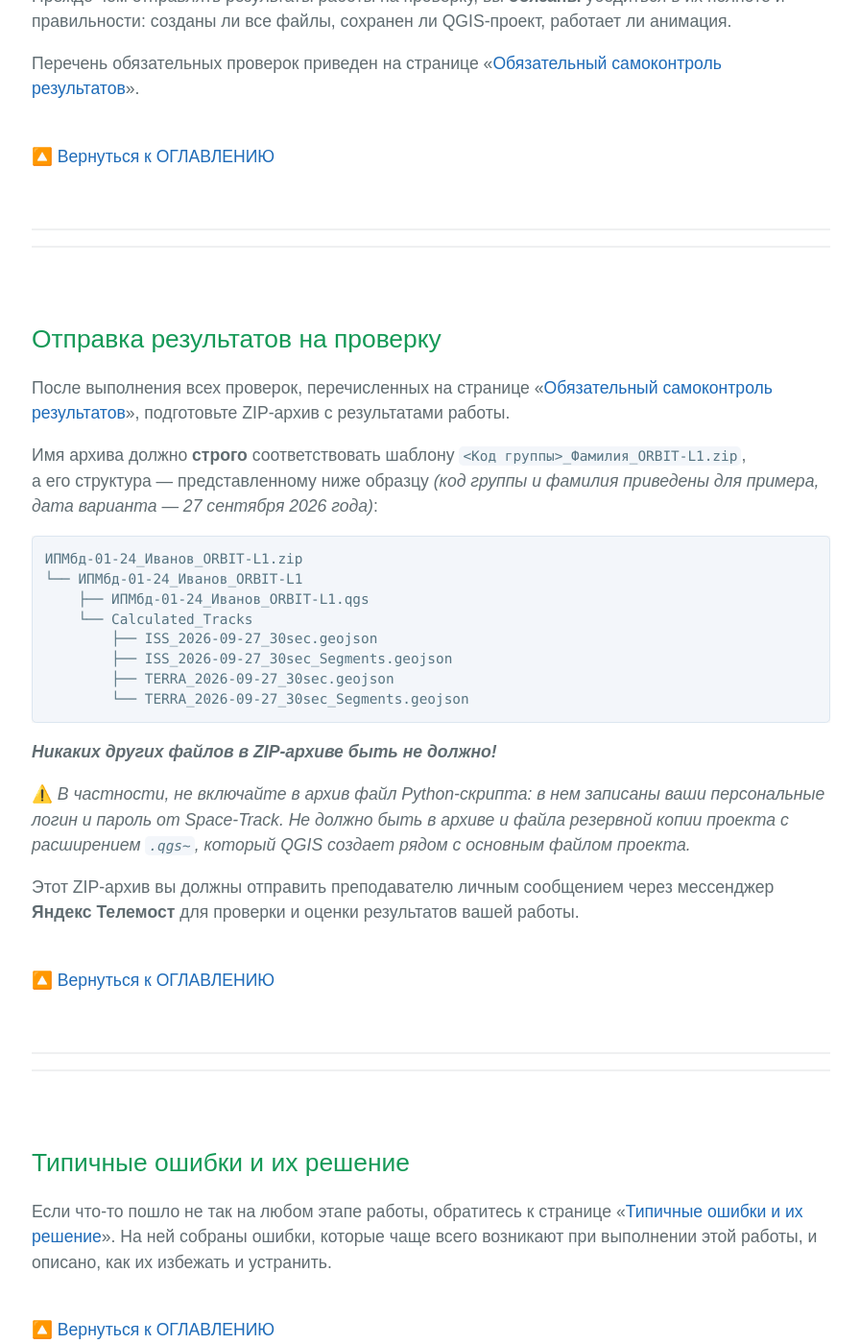
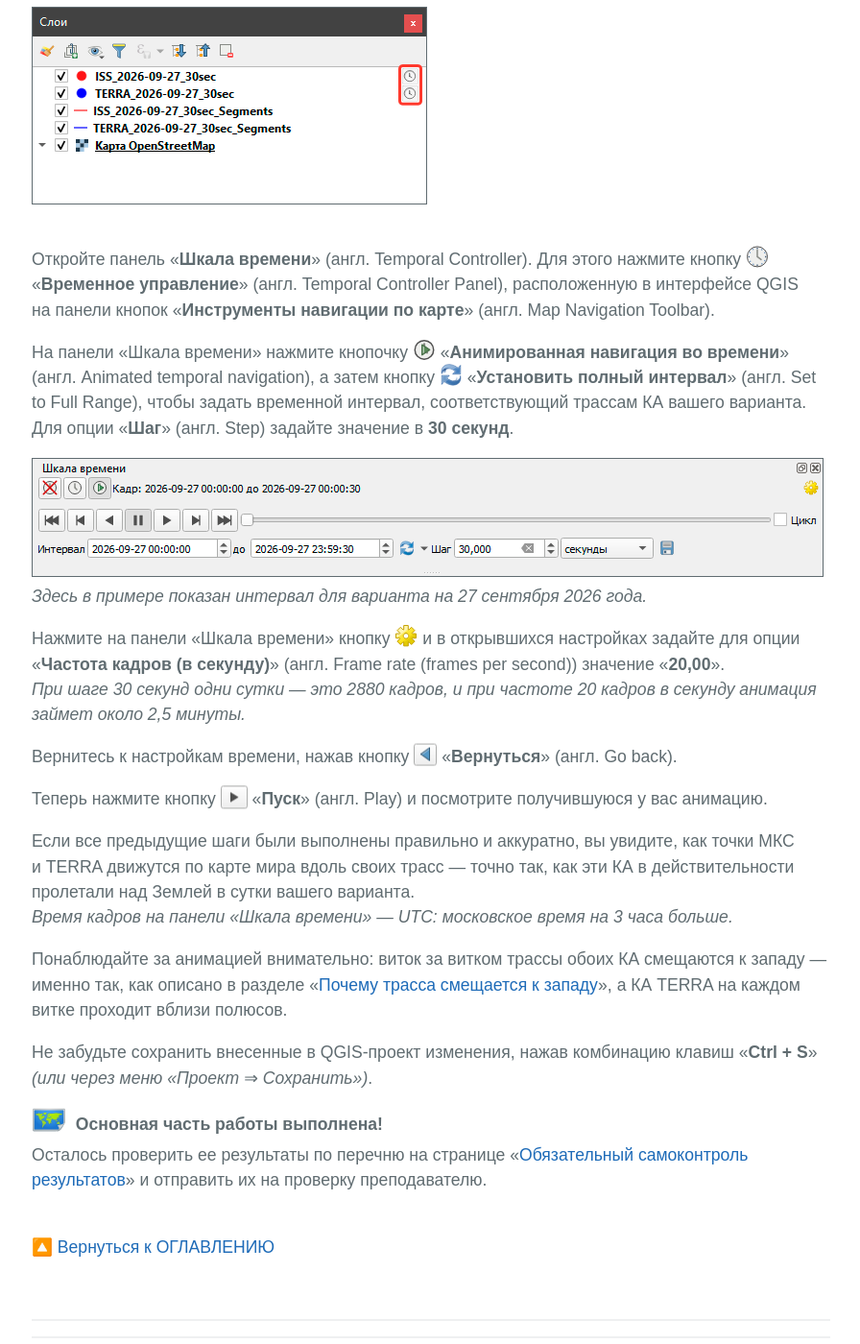
Before and after one commit to Alexander-Orlovsky/RUDN-QGIS-ORBIT-L1, a Jekyll site: the page built from index.md, in a window 1280 px wide and 1400 px high, scrolled down 33570 px. Shown: the whole window at 96% size, without its empty margins (191-1087 px from the left). Built offline with Jekyll 4.4.1, drawn with Linux system fonts in a browser that asks for light colours; some of the changed text lies outside the part shown.

Commit message:
Доделали анимацию 2026-11-14 00-55

````diff
--- a/index.md
+++ b/index.md
@@ -151,8 +151,8 @@ style="max-width: 100%; border: 1px solid rgb(0, 163, 211); border-radius: 20px;
 
 <img src="media/Окно_QGIS-проекта_с_анимацией-Perplexity.gif" alt="Нет фото" style="width: ; border: 1px solid #606c71;">
 
-*Пример результата: трассы МКС и TERRA на 27 сентября 2026 года в QGIS&#8209;проекте с анимацией пролета КА,
-настроенной в панели «Управление временем» (англ. Temporal Controller), на фоне карты OpenStreetMap.*
+*Пример результата: трассы МКС и TERRA на 27 сентября 2026 года в QGIS&#8209;проекте с&nbsp;анимацией пролета КА,
+настроенной в панели «Шкала&nbsp;времени» (англ. Temporal Controller), на&nbsp;фоне карты OpenStreetMap.*
 
 > #### *Обратите внимание:*
 > *Все время в этой работе — в данных, в расчетах и в итоговых слоях — это всемирное координированное время **UTC**, а не московское
@@ -476,7 +476,7 @@ python -c "import spacetrack, pyorbital; print('OK')"
 Для этого найдите на компьютере через меню «Пуск» программу&#8209;редактор **IDLE**
 *(эта программа устанавливается вместе с Python, а&nbsp;ее ярлык содержит номер соответствующей версии, например «IDLE&nbsp;(Python&nbsp;3.13&nbsp;64&#8209;bit)»;
 чтобы быстро ее найти, просто начните набирать в&nbsp;меню «Пуск» слово `IDLE`)*,
-запустите ее и откройте в ней файл скрипта через меню «**File&nbsp;&rArr;&nbsp;Open...**». \
+запустите ее и откройте в ней файл скрипта через меню «**File&nbsp;&rArr;&nbsp;Open…**». \
 В&nbsp;начале скрипта найдите строки:
 
 ```python
@@ -764,7 +764,7 @@ GROUP BY Segment_ID
 Воспользовавшись поиском, имеющимся в панели «Инструменты&nbsp;анализа», найдите алгоритм «Геодезическая линия, разделенная на 180°&nbsp;меридиане»
 *(он находится в группе «Инструменты обработки геометрии векторных объектов»)* и откройте его диалоговое окно.
 
-Справа от поля «**Разбито&nbsp;линиями**» нажмите кнопку «**...**» и выберите в раскрывшемся меню пункт&nbsp;«**Сохранить&nbsp;в&nbsp;файл...**»:
+Справа от поля «**Разбито&nbsp;линиями**» нажмите кнопку «**…**» и выберите в раскрывшемся меню пункт&nbsp;«**Сохранить&nbsp;в&nbsp;файл…**»:
 
 <img src="media/Алгоритм_Разделение_линии_на_180_меридиане.png" alt="Нет фото" style="width: ; border: 1px solid #606c71;">
 
@@ -809,7 +809,7 @@ GROUP BY Segment_ID
 В самом QGIS&#8209;проекте должно быть пять слоев: четыре слоя подспутниковых трасс (два точечных и&nbsp;два линейных) и слой базовой карты «OpenStreetMap»
 *(временных слоев «Вывод&nbsp;SQL» в проекте остаться не должно)*.
 
-Для каждого из четырех слоев подспутниковых трасс откройте окно его свойств *(через меню «Слой&nbsp;&rArr;&nbsp;Свойства&nbsp;слоя...»)*, перейдите на вкладку «**Поля**» (англ. Fields)
+Для каждого из четырех слоев подспутниковых трасс откройте окно его свойств *(через меню «Слой&nbsp;&rArr;&nbsp;Свойства&nbsp;слоя…»)*, перейдите на вкладку «**Поля**» (англ. Fields)
 и проверьте, что состав и типы атрибутивных полей слоя соответствуют рисунку ниже *(у точечных слоев первое поле называется `Point_ID`, а не `Segment_ID`)*. \
 Обязательно убедитесь, что поле `Date_Time` во всех слоях имеет тип `QDateTime`.
 
@@ -920,11 +920,61 @@ GROUP BY Segment_ID
 
 ## Анимация пролета КА в QGIS
 
-<!-- ЗАГОТОВКА: проект в EPSG:3857, фон OpenStreetMap; свойства точечного слоя - вкладка "Хронология" (поле Date_Time); панель управления временем; время UTC; стили - см. раздел "Настройка стилей слоев трасс" -->
+Настройте временны&#769;е свойства **точечных** слоев подспутниковых трасс МКС и КА&nbsp;TERRA. \
+Для этого щелкните по точечному слою МКС правой клавишей мыши в панели «Слои» и выберите в контекстном меню пункт «Свойства…» *(или через меню «Слой&nbsp;&rArr;&nbsp;Свойства&nbsp;слоя…»)*. \
+В открывшемся диалоговом окне перейдите на вкладку «**Хронология**» (англ. Temporal). \
+Вверху вкладки поставьте галочку «Хронология».
 
-<img src="media/Свойства_слоя_вкладка_Хронология.png" alt="Нет фото" style="width: ; border: 2px solid #606c71;">
+Для остальных опций вкладки задайте следующие параметры:
+- «Параметры» — «**Единое поле даты/времени**» (англ. Single Field with Date/Time);
+- «Поле» — «**Date_Time**»;
+- галочка «Накапливать объекты со временем» (англ. Accumulate features over time) — **снята**.
 
-<img src="media/Панель_управления_временем.png" alt="Нет фото" style="width: ; border: 2px solid #606c71;">
+<img src="media/Свойства_слоя_вкладка_Хронология.png" alt="Нет фото" style="width: ; border: 1px solid #606c71;">
+
+Нажмите кнопку «**OK**», чтобы применить настройки и закрыть диалоговое окно.
+
+Аналогичным образом настройте временны&#769;е свойства точечного слоя КА&nbsp;TERRA.
+
+Теперь рядом с названиями точечных слоев в панели «Слои» вы увидите значки «Временной слой»:
+
+<img src="media/Панель_Слои-слои_с_часами.png" alt="Нет фото" style="width: ; border: 1px solid #606c71;">
+
+{: style="margin-top: 36px;"}
+
+Откройте панель «**Шкала&nbsp;времени**» (англ. Temporal Controller).
+Для этого нажмите кнопку ![](media/Кнопка_temporal.svg) «**Временное&nbsp;управление**» (англ. Temporal Controller Panel),
+расположенную в интерфейсе QGIS на&nbsp;панели кнопок «**Инструменты навигации по карте**» (англ. Map Navigation Toolbar).
+
+На панели «Шкала&nbsp;времени» нажмите кнопочку ![](media/Кнопка_mTemporalNavigationAnimated.svg) «**Анимированная навигация во времени**»
+(англ. Animated temporal navigation), а затем кнопку ![](media/Кнопка_mActionRefresh.svg) «**Установить полный интервал**» (англ. Set to Full Range),
+чтобы задать временной интервал, соответствующий трассам КА вашего варианта. \
+Для опции «**Шаг**» (англ. Step) задайте значение в **30&nbsp;секунд**.
+
+<img src="media/Панель_Шкала_времени.png" alt="Нет фото" style="width: ; border: 1px solid #606c71;"> \
+*Здесь в примере показан интервал для варианта на 27 сентября 2026 года.*
+
+Нажмите на панели «Шкала&nbsp;времени» кнопку ![](media/Кнопка_settings.svg) и в открывшихся настройках задайте для опции «**Частота&nbsp;кадров&nbsp;(в&nbsp;секунду)**»
+(англ. Frame rate (frames per second)) значение «**20,00**». \
+*При шаге 30&nbsp;секунд одни сутки — это 2880&nbsp;кадров, и при частоте 20&nbsp;кадров в&nbsp;секунду анимация займет около 2,5&nbsp;минуты.*
+
+Вернитесь к настройкам времени, нажав кнопку ![](media/Кнопка_стрелка_Вернуться.png) «**Вернуться**» (англ. Go back).
+
+Теперь нажмите кнопку ![](media/Кнопка_Play.png) «**Пуск**» (англ. Play) и посмотрите получившуюся у вас анимацию.
+
+Если все предыдущие шаги были выполнены правильно и аккуратно, вы увидите, как точки МКС и&nbsp;TERRA движутся по карте мира
+вдоль своих трасс — точно так, как эти КА в действительности пролетали над Землей в&nbsp;сутки вашего варианта. \
+*Время кадров на панели «Шкала&nbsp;времени» — UTC: московское время на 3&nbsp;часа больше.*
+
+Понаблюдайте за анимацией внимательно: виток за витком трассы обоих КА смещаются к западу — именно так,
+как описано в разделе «[Почему трасса смещается к западу](#почему-трасса-смещается-к-западу)»,
+а&nbsp;КА&nbsp;TERRA на каждом витке проходит вблизи полюсов.
+
+Не забудьте сохранить внесенные в QGIS&#8209;проект изменения, нажав комбинацию клавиш «**Ctrl&nbsp;+&nbsp;S**» *(или&nbsp;через меню «Проект&nbsp;&rArr;&nbsp;Сохранить»)*.
+
+<img src="media/WorldMap.svg" alt="" style="width: 36px;">&nbsp; **Основная часть работы выполнена!** \
+Осталось проверить ее результаты по&nbsp;перечню на странице «[Обязательный самоконтроль результатов](materials/mandatory_self_check.html)»
+и&nbsp;отправить их на проверку преподавателю.
 
 <br>
 🔼 [Вернуться к ОГЛАВЛЕНИЮ](#оглавление)
````
Also changed, not shown: other parts of index.md (+3 -2 lines), media/WorldMap.svg (added), media/Кнопка_Play.png (added), media/Кнопка_mActionRefresh.svg (added), media/Кнопка_mTemporalNavigationAnimated.svg (added), media/Кнопка_settings.svg (added), media/Кнопка_temporal.svg (added), media/Кнопка_стрелка_Вернуться.png (added), media/Панель_Слои-слои_с_часами.png (added), media/Панель_Шкала_времени.png (added), media/Свойства_слоя_вкладка_Хронология.png (added).
